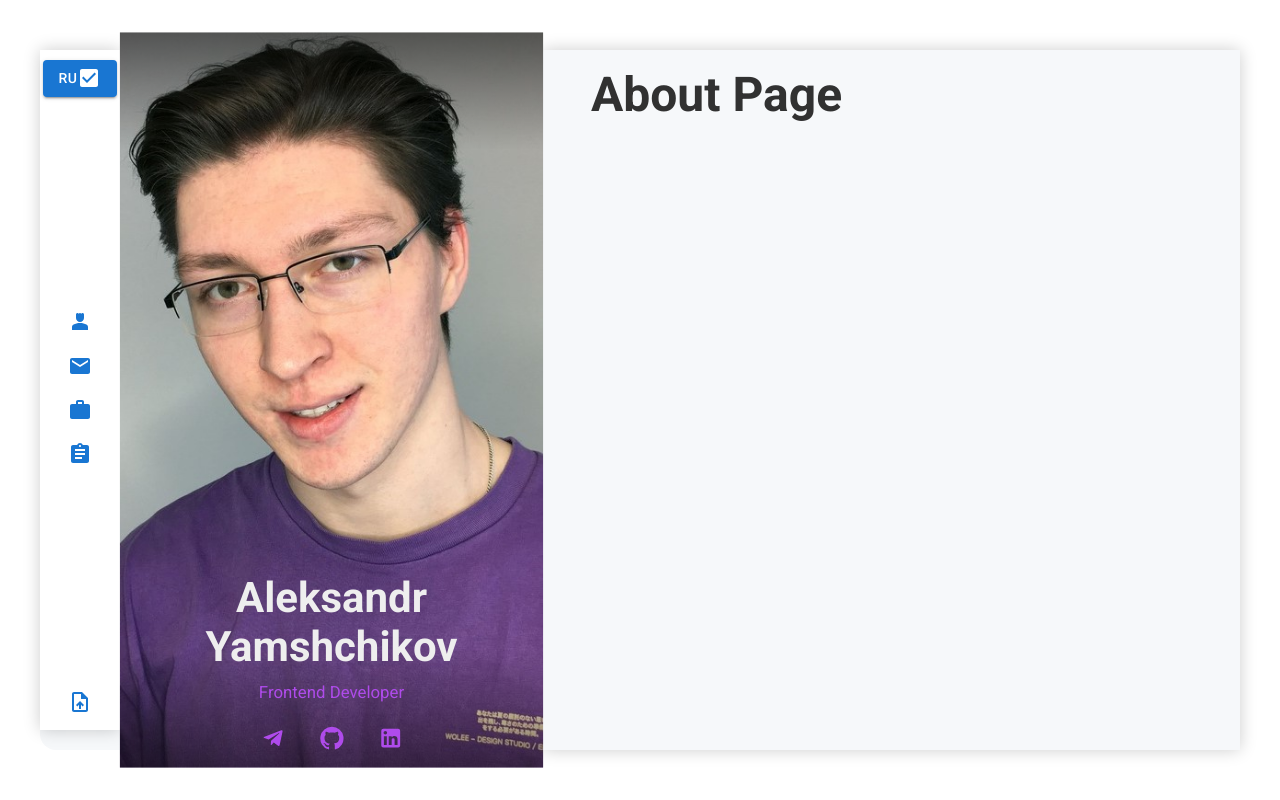
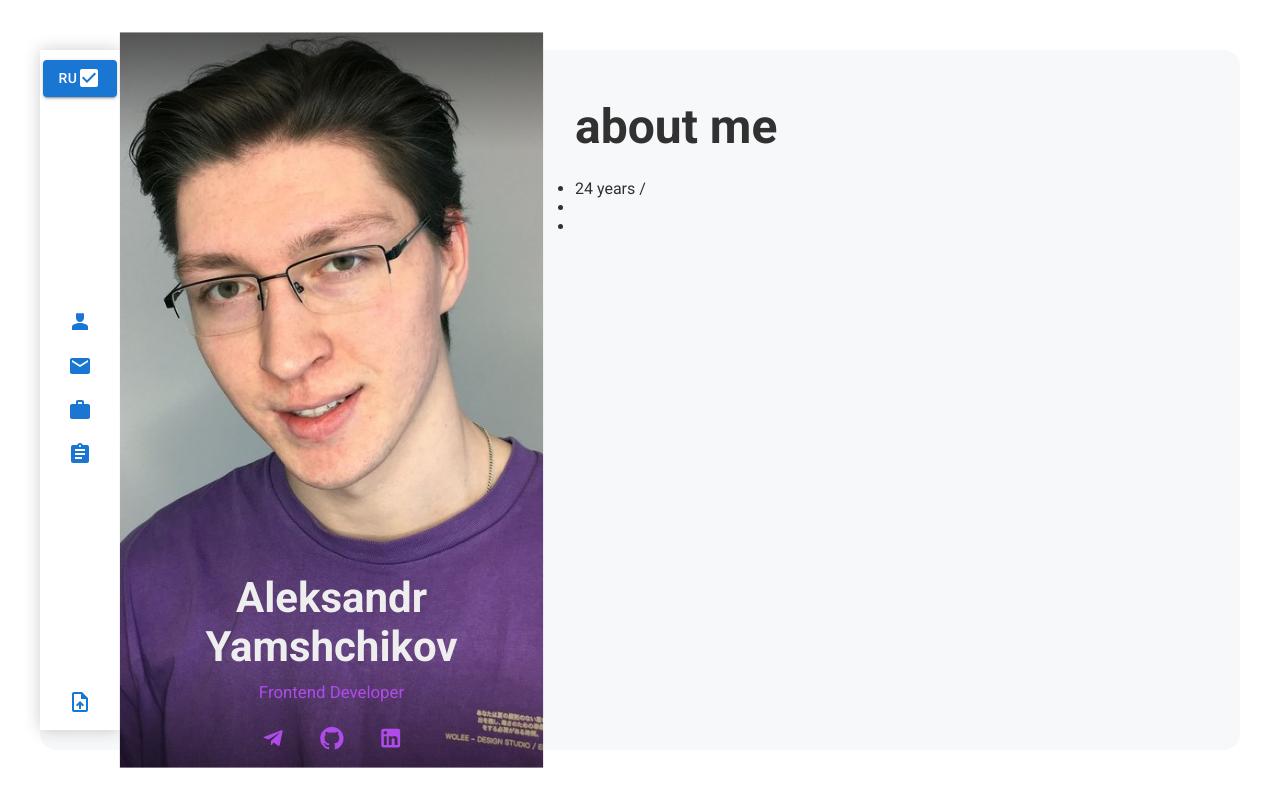
Before and after one commit to yamshchik0v/public-dev-resume, a React (Create React App) app: page / in a window 1280 px wide. Built offline with nearby package versions, Linux system fonts and the light colour scheme.

Commit message:
started an about page development

```diff
--- a/src/App.js
+++ b/src/App.js
@@ -1,22 +1,20 @@
-import React, {useState} from 'react';
+import React, { useState } from 'react'
+import './App.scss'
 import SidebarNavigation from './components/sidebar-navigation/SidebarNavigation'
-import ContentPhoto from './components/content-photo/ContentPhoto';
-import './App.scss';
-import ContentPage from './components/content-page/ContentPage';
-// import CounterComponent from './components/counter/CounterComponent';
+import ContentPhoto from './components/content-photo/ContentPhoto'
+import About from './components/pages/About'
 
 function App() {
   const [isDark, setIsDark] = useState(false)
   return (
-    <main className="main" data-theme={isDark ? 'dark' : 'light'}>
+    <main className='main' data-theme={isDark ? 'dark' : 'light'}>
       <section className='page-content'>
-        <SidebarNavigation/>
-        <ContentPhoto/>
-        <ContentPage/>
-        </section>
-      {/* <CounterComponent/> */}
+        <SidebarNavigation />
+        <ContentPhoto />
+        <About />
+      </section>
     </main>
-  );
+  )
 }
 
-export default App;
+export default App
--- a/src/components/content-page/ContentPage.jsx
+++ b/src/components/content-page/ContentPage.jsx
@@ -1,10 +1,9 @@
-import React from 'react';
+import React from 'react'
 import './contentPage.scss'
 const ContentPage = (props) => {
   return (
     <div className='contentPageContainer'>
       <h1 className='pageTitle'>About Page</h1>
-
     </div>
   )
 }
--- a/src/components/content-photo/contentPhoto.scss
+++ b/src/components/content-photo/contentPhoto.scss
@@ -1,4 +1,4 @@
-@use "../../util/styles/theme";
+@use '../../util/styles/theme';
 
 .imageBlock {
   height: 100%;
@@ -16,7 +16,7 @@
 
   &:after,
   &:before {
-    content: "";
+    content: '';
     position: absolute;
     left: 0;
     bottom: 0;
@@ -56,7 +56,7 @@ img.image {
   margin: 0;
   padding: 0.75rem 1rem;
   gap: 2rem;
-  & li.listItem a svg{
+  & li.listItem a svg {
     color: theme.$primary-text-pink !important;
   }
 }
--- /dev/null
+++ b/src/components/pages/About.jsx
@@ -0,0 +1,27 @@
+import React from 'react'
+import './aboutPage.scss'
+
+const About = () => {
+  function getAge (birthDate) {
+    const today = new Date();
+    const born = new Date(birthDate)
+    return (
+      today.getFullYear() - born.getFullYear() - (today.getMonth() < born.getMonth() ||
+   (born.getMonth() === today.getMonth() && (today.getDate() < born.getDate() )))
+    )
+  }
+  return (
+    <section className='page__container'>
+      <h1 className='title'>about me</h1>
+      <div className='basic-info__container'>
+        <ul>
+          <li>{getAge('1999-08-10')} years /</li>
+          <li></li>
+          <li></li>
+        </ul>
+      </div>
+    </section>
+  )
+}
+
+export default About
--- /dev/null
+++ b/src/components/pages/aboutPage.scss
@@ -0,0 +1,15 @@
+@use '../../util/styles/theme.scss';
+
+.page__container {
+  padding: 1.5em 2em 1em;
+  width: 100%;
+}
+.title {
+  font-size: 3rem;
+  margin: 0.5em 0;
+}
+.basic-info__container {
+//   & ul{
+//     color: theme.$primary-text-pink;
+//   }
+}
--- a/src/components/sidebar-navigation/SidebarNavigation.jsx
+++ b/src/components/sidebar-navigation/SidebarNavigation.jsx
@@ -1,63 +1,60 @@
-import React, { useState, useRef, useEffect } from "react";
-import Person4Icon from "@mui/icons-material/Person4";
-import MailIcon from '@mui/icons-material/Mail';
-import WorkIcon from '@mui/icons-material/Work';
-import AssignmentIcon from '@mui/icons-material/Assignment';
-import UploadFileIcon from '@mui/icons-material/UploadFile';
-import Link from "@mui/material/Link";
-import { Button } from "@mui/material";
-import { useDispatch, useSelector } from "react-redux";
-import { changeLanguage } from "../../features/langSlice";
-import "./sidebarNav.scss";
-import { CheckBox } from "@mui/icons-material";
+import React, { useState, useEffect } from 'react'
+import Person4Icon from '@mui/icons-material/Person4'
+import MailIcon from '@mui/icons-material/Mail'
+import WorkIcon from '@mui/icons-material/Work'
+import AssignmentIcon from '@mui/icons-material/Assignment'
+import UploadFileIcon from '@mui/icons-material/UploadFile'
+import Link from '@mui/material/Link'
+import { Button } from '@mui/material'
+import { useDispatch, useSelector } from 'react-redux'
+import { changeLanguage } from '../../features/langSlice'
+import './sidebarNav.scss'
+import { CheckBox } from '@mui/icons-material'
 
 const SidebarNavigation = () => {
-  const language = useSelector((state) => state.language.value);
-  const dispatch = useDispatch();
-  const [lang, setLang] = useState(language);
+  const language = useSelector((state) => state.language.value)
+  const dispatch = useDispatch()
+  const [lang, setLang] = useState(language)
 
   useEffect(() => {
-    setLang(language);
-  }, [language]);
+    setLang(language)
+  }, [language])
 
   return (
-    <nav className='navigationBlock'>
-      <div className="toggle-list">
-          <Button
-            variant="contained"
-            onClick={() => dispatch(changeLanguage())}
-          >
-            {lang}
-            <CheckBox/>
-          </Button>
-          </div>
-      <ul className='navigationList'>
+    <nav className='navigation__container'>
+      <div className='toggle-list'>
+        <Button variant='contained' onClick={() => dispatch(changeLanguage())}>
+          {lang}
+          <CheckBox />
+        </Button>
+      </div>
+      <ul className='navigation__list'>
         <li>
-          <Link href="#">
+          <Link href='#'>
             <Person4Icon />
           </Link>
         </li>
         <li>
-          <Link href="#">
+          <Link href='#'>
             <MailIcon />
           </Link>
         </li>
         <li>
-          <Link href="#">
+          <Link href='#'>
             <WorkIcon />
           </Link>
         </li>
         <li>
-          <Link href="#">
+          <Link href='#'>
             <AssignmentIcon />
           </Link>
         </li>
       </ul>
       <Button>
-        <UploadFileIcon/>
+        <UploadFileIcon />
       </Button>
     </nav>
-  );
-};
+  )
+}
 
-export default SidebarNavigation;
+export default SidebarNavigation
--- a/src/components/sidebar-navigation/sidebarNav.scss
+++ b/src/components/sidebar-navigation/sidebarNav.scss
@@ -1,6 +1,6 @@
 @use '../../util/styles/theme';
 
-.navigationBlock {
+.navigation__container {
   max-height: calc(100% - 20px);
   display: flex;
   flex-direction: column;
@@ -11,7 +11,7 @@
   max-width: 80px;
   padding: 10px;
 
-    & .navigationList {
+    & .navigation__list {
         margin: 0;
         padding: 0.2rem 0.1rem;
         list-style: none;
--- a/src/features/langSlice.js
+++ b/src/features/langSlice.js
@@ -1,4 +1,4 @@
-import { createSlice } from "@reduxjs/toolkit";
+import { createSlice } from '@reduxjs/toolkit'
 
 const langSlice = createSlice({
   name: 'language',
@@ -11,5 +11,5 @@ const langSlice = createSlice({
     },
   },
 })
-export const {changeLanguage} = langSlice.actions;
+export const { changeLanguage } = langSlice.actions
 export default langSlice.reducer
--- a/src/util/styles/theme.scss
+++ b/src/util/styles/theme.scss
@@ -1,4 +1,3 @@
-
 $primary-bg-color: #f6f8fa;
 $secondary-bg-color: #808080;
 
@@ -6,4 +5,7 @@ $primary-text: #313131;
 $secondary-text: #eeeeee;
 $primary-text-pink: #af4beb;
 
-$photo-shadow-gradient: linear-gradient(hsl(0 0% 0% / 0) 20%, hsl(0 0% 0% / .5));
+$photo-shadow-gradient: linear-gradient(
+  hsl(0 0% 0% / 0) 20%,
+  hsl(0 0% 0% / 0.5)
+);
```
Also changed, not shown: src/app/store.js (+4 -4 lines), src/components/content-photo/ContentPhoto.jsx (+18 -18 lines), src/index.js (+8 -8 lines), 1 other file (tests, documents, lock files or other folders). Lines whose indentation alone changed are shown as unchanged.
